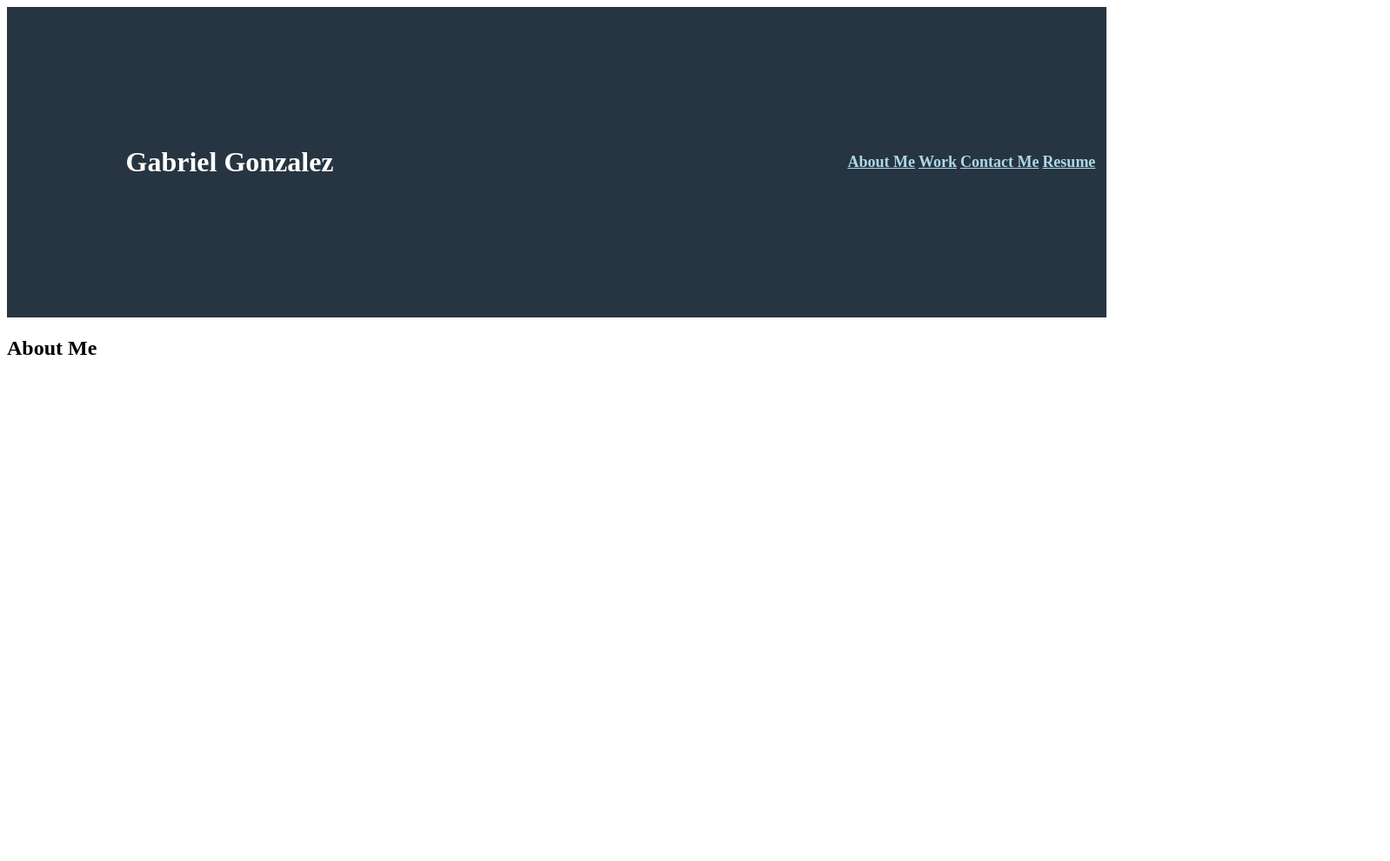
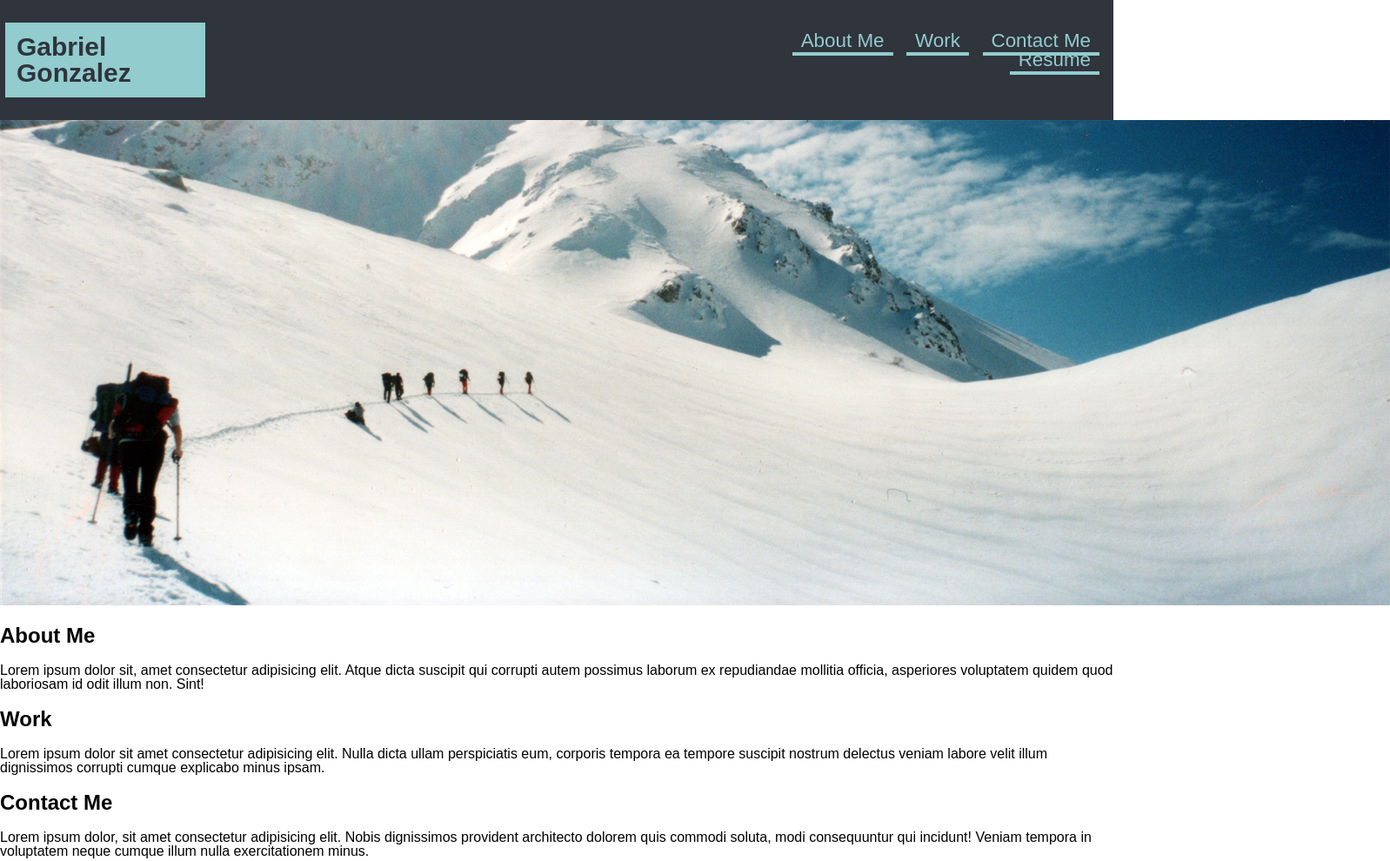
Before and after one commit to BageGonz/Professional-Porfolio, a plain HTML site: page index.html in a window 1280 px wide. Shown: the whole page at 87% size, 1598 px wide, since content can reach past the window. Before the commit the page ends 800 px from the top, so only its background shows below. Drawn offline with Linux system fonts and the light colour scheme; files whose address does not match are found by name.

Commit message:
fixed header and added border picture, also added color to the nav and hover porperties

```diff
--- a/Asset/style.css
+++ b/Asset/style.css
@@ -1,36 +1,64 @@
+:root{
+  --light: #92CCCE;
+  --head: #30343C;
+}
 body {
-    display: flex;
-    flex-direction: column;
-    line-height: 1.3;
+  font-family:  Arial, Helvetica, sans-serif;
+  margin: 0;
 }
 
-header {
+.header {
   display: flex;
-    justify-content: space-between;
-    align-items: center;
-    padding: 1%;
-    background-color: #273441;
-    color: #fff;
+  flex-direction: row;
+  padding: 6px;
+  text-align: left;
+  background:#30343C;
+  color: #30343C;
+  font-size: 10px;
 }
 
-  h1 {
-    padding: 10%;
-    font-size: 200%;
+.solid {
+  border-style: solid;
+  background-color:#92CCCE;
+  border-color:#92CCCE ;
+  padding: 10px;
+  font-size: 30px;
+
+
 }
 
-  nav ul {
-    display: flex;
-    justify-content: space-between;
-    min-width: 300px;
+a {
+  display: inline;
+  text-decoration: underline;
+  color:#92CCCE ;
+}
+
+nav {
+  padding-left: 50%;
+  font-size: 20px;
+  text-align: right;
+  padding-top: 30px;
 }
 
 nav a {
-    font-size: large;
-    color: lightblue;
-    font-weight: bold;
-    text-decoration:underline;
+  text-decoration: none;
+  padding: 5px 10px;
+  color: var(--light);
+  margin-right: 10px;
+  background-image: linear-gradient(270deg, var(--light) 0%, var(--light) 100%);
+  background-repeat: no-repeat;
+  background-size: 100% 0.2em;
+  background-position: bottom;
+  transition: all 0.25s ease-in;
+  font-size: 1.4rem;
 }
 
 nav a:hover {
-    color: #fff;
+  background-color: var(--light);
+  color: var(--head);
 }
+
+img {
+
+
+}
--- a/index.html
+++ b/index.html
@@ -11,7 +11,7 @@
 </head>
 
 <header class= "header">
-    <h1>Gabriel Gonzalez</h1>
+    <h1 class="solid">Gabriel Gonzalez</h1>
 
     <nav>
 
@@ -24,18 +24,37 @@
 
 </header>
 
-<section class="border"></section>
+<section class="border">
+    <img src="C:\Users\ggonz\Desktop\UCF\Homework\Professional-Porfolio\Images\alpine-climbing-1405845-1598x557.jpg" alt="Alpine Picture">
+</section>
 
-<section class="aboutme">
-    <h2>About Me</h2>
+<section class="about">
 
     <article>
+        <h2>About Me</h2>
+       <div></div>
         <p>
+            Lorem ipsum dolor sit, amet consectetur adipisicing elit. Atque dicta suscipit qui corrupti autem possimus laborum ex repudiandae mollitia officia, asperiores voluptatem quidem quod laboriosam id odit illum non. Sint!
+        </p>
 
-        </p>
     </article>
 
+    <article>
+        <h2>Work</h2>
+        <p>
+          Lorem ipsum dolor sit amet consectetur adipisicing elit. Nulla dicta ullam perspiciatis eum, corporis tempora ea tempore suscipit nostrum delectus veniam labore velit illum dignissimos corrupti cumque explicabo minus ipsam.
+        </p>
 
+    </article>
+
+    <article>
+        <h2>Contact Me</h2>
+        <p>
+         Lorem ipsum dolor, sit amet consectetur adipisicing elit. Nobis dignissimos provident architecto dolorem quis commodi soluta, modi consequuntur qui incidunt! Veniam tempora in voluptatem neque cumque illum nulla exercitationem minus.
+        </p>
+
+
+    </article>
 
 
 </section>
```
Also changed, not shown: Images/alpine-climbing-1405845-1598x557.jpg (added). Lines whose indentation alone changed are shown as unchanged.
